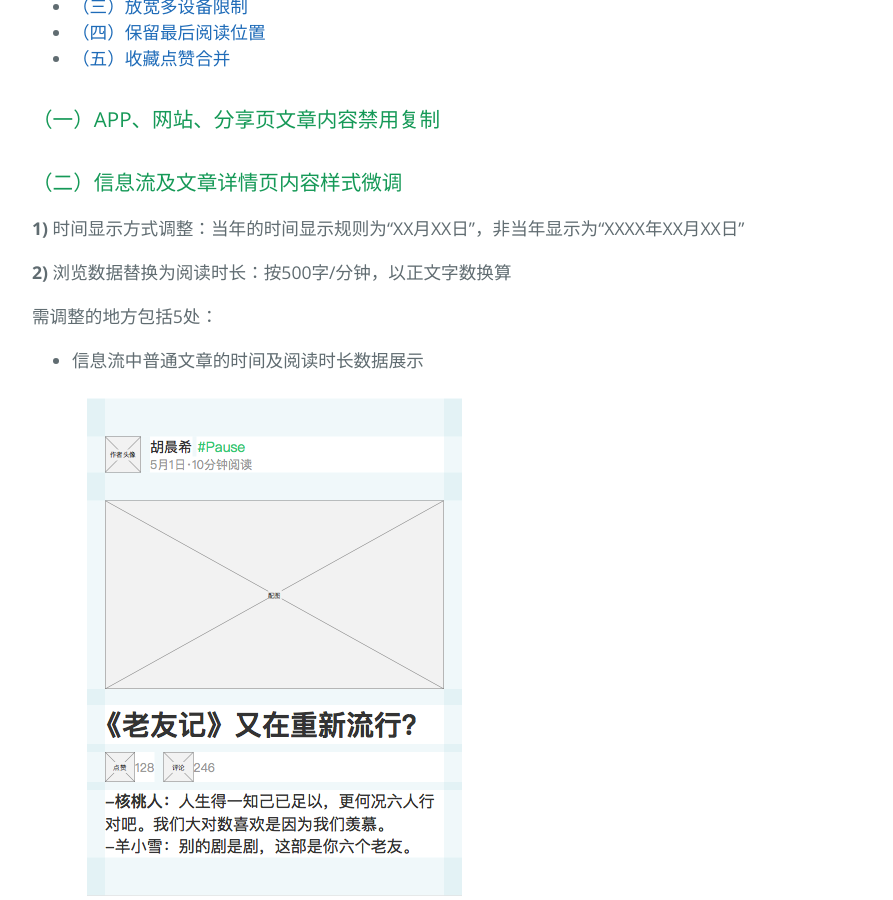
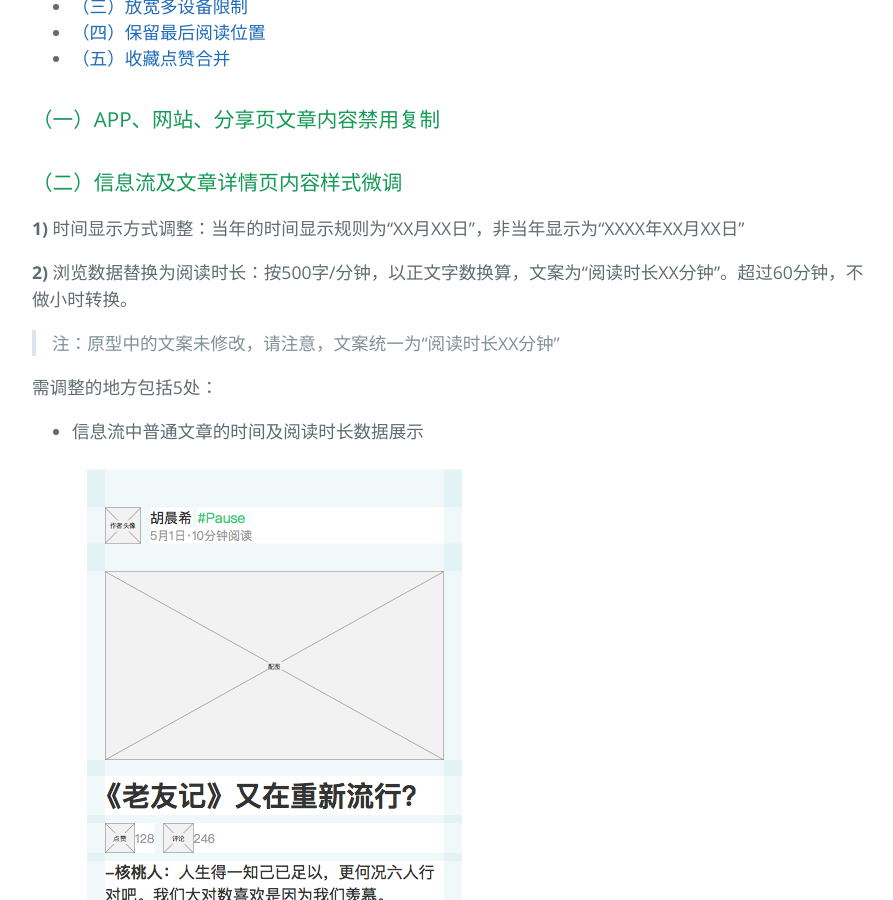
Before and after one commit to Littletreeeeee/prd-invest, a Jekyll site: the page built from documents/prd_weekly_iteration_20170504.md, in a window 1280 px wide and 900 px high, scrolled down 605 px. Shown: the whole window, without its empty margins (192-1085 px from the left). Built offline with Jekyll 4.4.1, drawn with Linux system fonts in a browser that asks for light colours; the repository's description, which GitHub fills in, is left out; some of the changed text lies outside the part shown.

Commit message:
edit prd

```diff
--- a/documents/prd_weekly_iteration_20170504.md
+++ b/documents/prd_weekly_iteration_20170504.md
@@ -18,7 +18,8 @@ layout: default
 
 **1)** 时间显示方式调整：当年的时间显示规则为“XX月XX日”，非当年显示为“XXXX年XX月XX日”
 
-**2)** 浏览数据替换为阅读时长：按500字/分钟，以正文字数换算
+**2)** 浏览数据替换为阅读时长：按500字/分钟，以正文字数换算，文案为“阅读时长XX分钟”。超过60分钟，不做小时转换。
+>注：原型中的文案未修改，请注意，文案统一为“阅读时长XX分钟”
 
 需调整的地方包括5处：
 
@@ -35,6 +36,7 @@ layout: default
   ![信息流专题推荐阅读时长](../resource/weekly-20170504-feedtopic.png)
 
 * 专题文章列表的时间及阅读时长数据展示
+> 注：这里的阅读时长是专题下文章的总阅读时长
 
   ![专题文章列表时间阅读时长](../resource/weekly-20170504-topicarticle.png)
 
```
